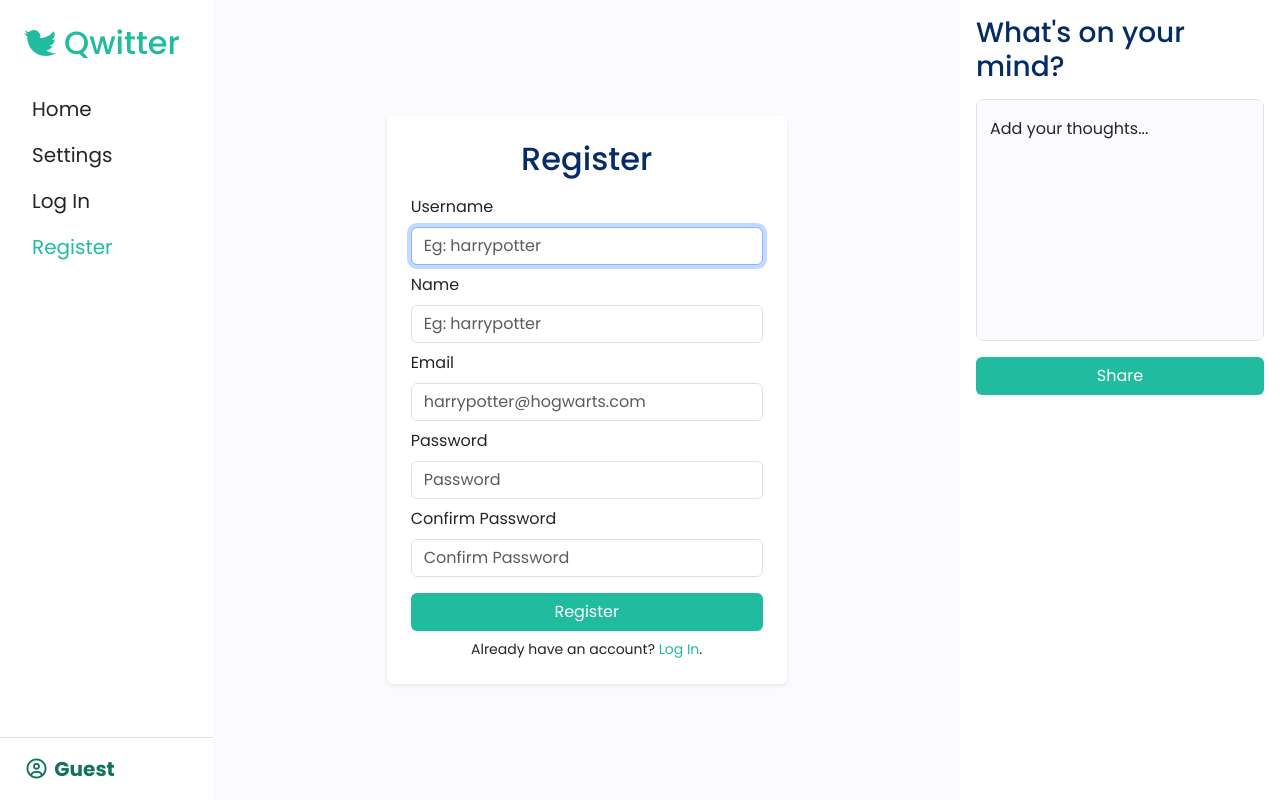
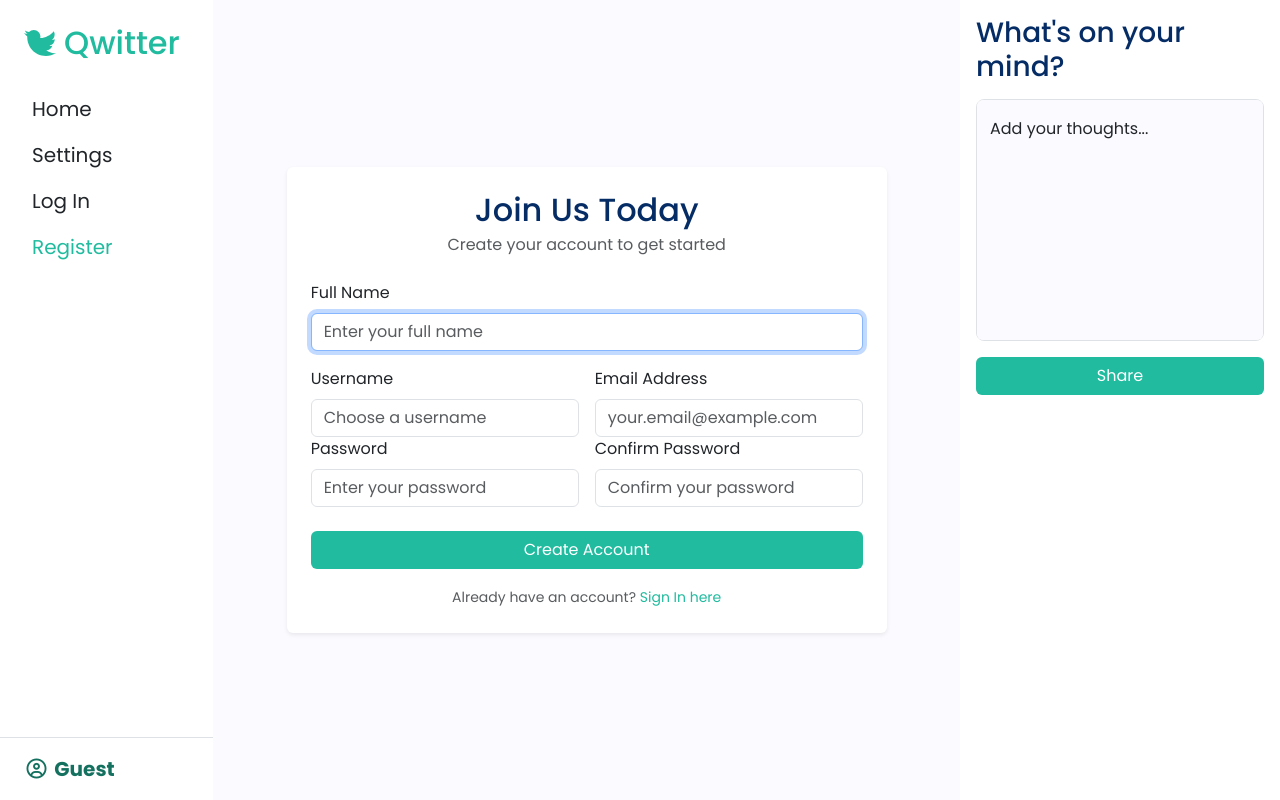
Before and after one commit to himanshuat/qwitter, a Django app: page /register/ in a window 1280 px wide. Run offline with Django 5.2, Linux system fonts and the light colour scheme; parts of the project's set-up code (start-up, migrations or seed data) failed here and were passed over; some libraries are stand-ins or nearby versions.

Commit message:
feat(accounts): strengthen password security and improve registration UX

```diff
--- a/apps/accounts/views.py
+++ b/apps/accounts/views.py
@@ -1,9 +1,11 @@
 from django.conf import settings
+from django.contrib import messages
+from django.contrib.auth import authenticate, login, logout
+from django.contrib.auth.decorators import login_required
+from django.contrib.auth.password_validation import validate_password
+from django.core.exceptions import ValidationError
 from django.shortcuts import render, redirect, get_object_or_404
-from django.contrib.auth import authenticate, login, logout
-from django.contrib import messages
 from django.db import IntegrityError
-from django.contrib.auth.decorators import login_required
 
 from .models import User
 from apps.feed.models import Post
@@ -49,14 +51,27 @@ def register(request):
         return redirect("feed:index")
 
     if request.method == "POST":
-        username = request.POST.get("username", "").lower()
-        email = request.POST.get("email", "")
+        username = request.POST.get("username", "").strip().lower()
+        email = request.POST.get("email", "").strip().lower()
         password = request.POST.get("password", "")
         confirmation = request.POST.get("confirmation", "")
-        name = request.POST.get("name", "")
+        name = request.POST.get("name", "").strip()
+
+        if not all([username, email, password, confirmation, name]):
+            messages.error(request, "All fields are required.")
+            return render(request, "accounts/register.html")
 
         if password != confirmation:
-            messages.warning(request, "Passwords do not match.")
+            messages.error(request, "Passwords do not match.")
+            return render(request, "accounts/register.html")
+
+        try:
+            validate_password(
+                password, user=User(username=username, email=email, name=name)
+            )
+        except ValidationError as e:
+            for error in e.messages:
+                messages.error(request, error)
             return render(request, "accounts/register.html")
 
         try:
@@ -65,11 +80,13 @@ def register(request):
             )
             login(request, user)
             messages.success(
-                request, "Registration successful. Please complete your profile."
+                request, "Welcome! Your account has been created successfully."
             )
             return redirect("accounts:edit_profile")
         except IntegrityError:
-            messages.error(request, "Username or email already taken.")
+            messages.error(
+                request, "An account with this username or email already exists."
+            )
             return render(request, "accounts/register.html")
 
     return render(request, "accounts/register.html")
--- a/templates/accounts/register.html
+++ b/templates/accounts/register.html
@@ -1,40 +1,71 @@
 {% extends "core/base.html" %}
 
-{% block title %}Register{% endblock %}
+{% block title %}Create Your Account{% endblock %}
 
 {% block body %}
 
 <section class="p-4 h-100 d-flex flex-column gap-2 align-items-center justify-content-center">
-	<form class="bg-primary-clr rounded shadow-sm rounded-2 p-4 d-flex flex-column gap-2"
-		action="{% url 'accounts:register' %}" method="post" style="width: min(400px, 90%);">
-		<h2 class="text-primary-emphasis text-center">Register</h2>
+	<form class="bg-primary-clr rounded shadow-sm rounded-2 p-4" action="{% url 'accounts:register' %}" method="post"
+		style="width: min(600px, 90%);">
+		<h2 class="text-primary-emphasis text-center mb-1">Join Us Today</h2>
+		<p class="text-muted text-center mb-4">Create your account to get started</p>
+
 		{% csrf_token %}
+
+		<div class="row g-3">
+			<!-- Full Name - Full Width -->
+			<div class="col-12">
+				<div class="form-group">
+					<label for="name" class="form-label">Full Name</label>
+					<input autofocus class="form-control" type="text" name="name" id="name"
+						placeholder="Enter your full name" required>
+				</div>
+			</div>
+
+			<!-- Left Column -->
+			<div class="col-md-6">
 				<div class="form-group">
 					<label for="username" class="form-label">Username</label>
-			<input autofocus class="form-control" type="text" name="username" id="username"
-				placeholder="Eg: harrypotter">
+					<input class="form-control" type="text" name="username" id="username"
+						placeholder="Choose a username" required>
 				</div>
-		<div class="form-group">
-			<label for="name" class="form-label">Name</label>
-			<input autofocus class="form-control" type="text" name="name" id="name" placeholder="Eg: harrypotter">
-		</div>
-		<div class="form-group">
-			<label for="email" class="form-label">Email</label>
-			<input class="form-control" type="email" name="email" id="email" placeholder="harrypotter@hogwarts.com">
-		</div>
+
 				<div class="form-group">
 					<label for="password" class="form-label">Password</label>
-			<input class="form-control" type="password" name="password" id="password" placeholder="Password">
+					<input class="form-control" type="password" name="password" id="password"
+						placeholder="Enter your password" required>
 				</div>
+			</div>
+
+			<!-- Right Column -->
+			<div class="col-md-6">
+				<div class="form-group">
+					<label for="email" class="form-label">Email Address</label>
+					<input class="form-control" type="email" name="email" id="email"
+						placeholder="your.email@example.com" required>
+				</div>
+
 				<div class="form-group">
 					<label for="confirmation" class="form-label">Confirm Password</label>
 					<input class="form-control" type="password" name="confirmation" id="confirmation"
-				placeholder="Confirm Password">
+						placeholder="Confirm your password" required>
 				</div>
-		<input class="btn btn-accent mt-2" type="submit" value="Register">
-		<small class="text-center">
-			Already have an account? <a class="text-accent" href="{% url 'accounts:login' %}">Log In</a>.
+			</div>
+		</div>
+
+		<!-- Full width submit button -->
+		<div class="mt-4">
+			<input class="btn btn-accent w-100" type="submit" value="Create Account">
+		</div>
+
+		<div class="text-center mt-3">
+			<small class="text-muted">
+				Already have an account?
+				<a class="text-accent text-decoration-none" href="{% url 'accounts:login' %}">
+					Sign In here
+				</a>
 			</small>
+		</div>
 	</form>
 </section>
 
```
Also changed, not shown: qwitter/settings/base.py (+3 -9 lines). Lines whose indentation alone changed are shown as unchanged.
